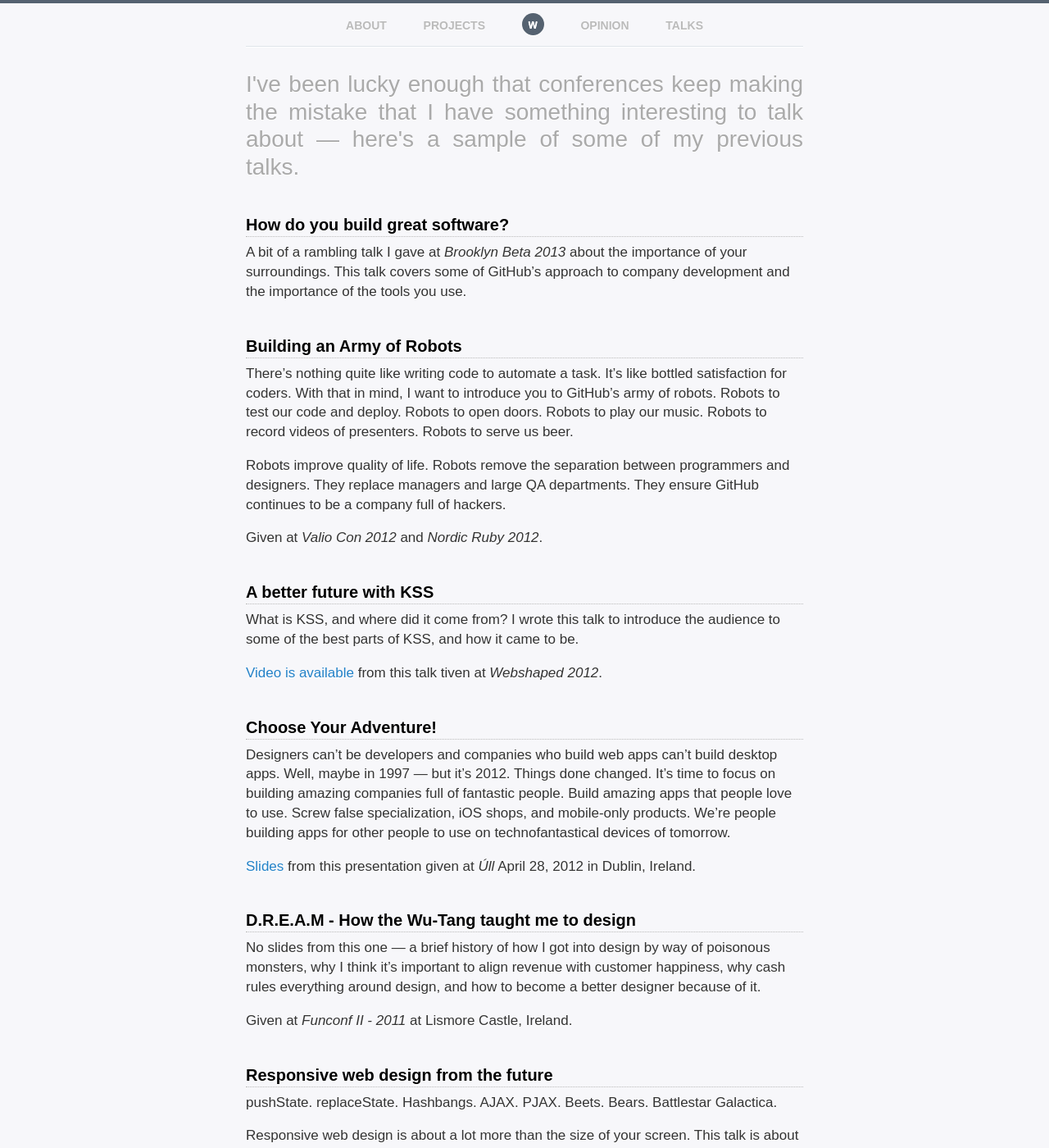
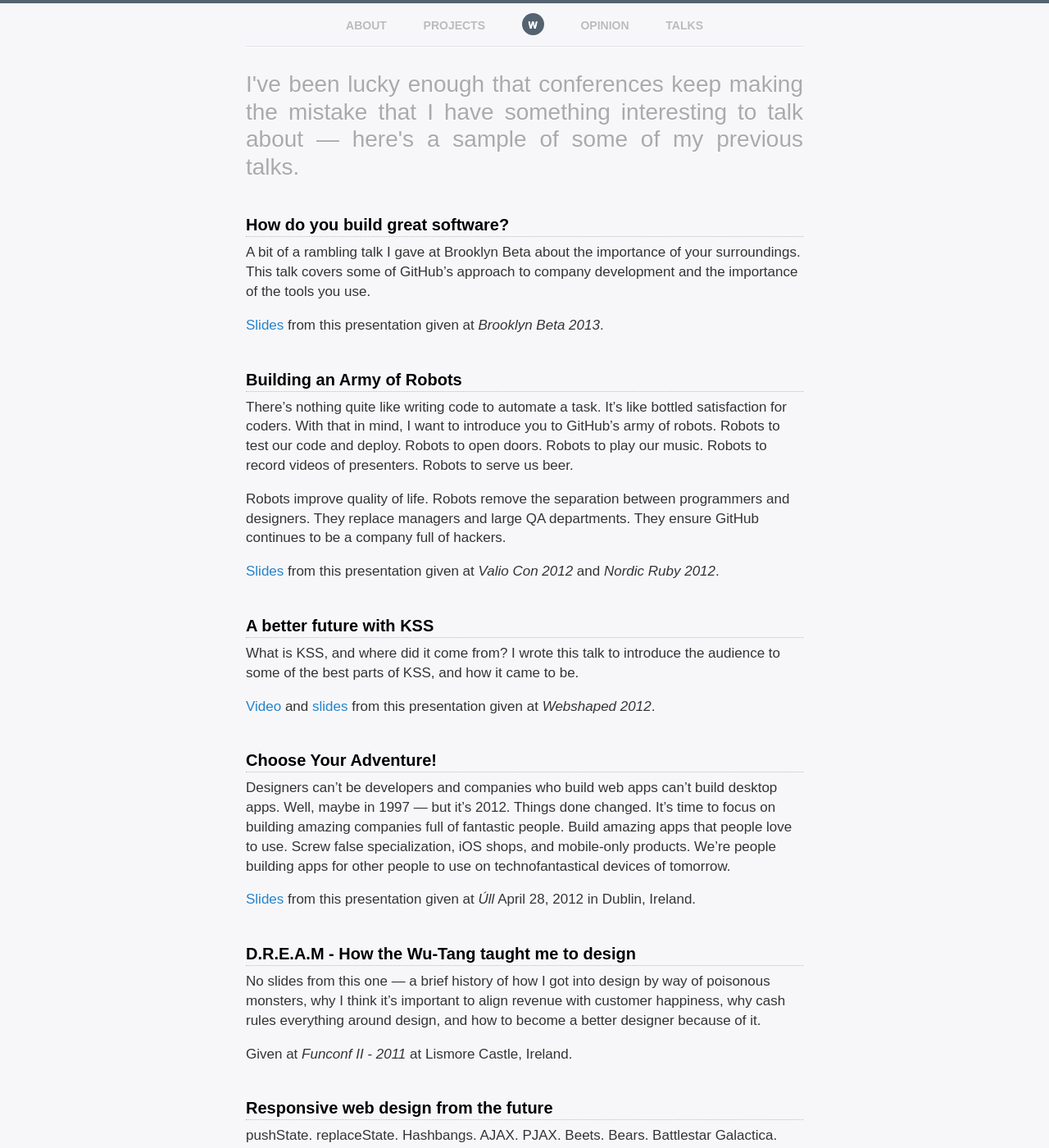
Before and after one commit to kneath/kneath.github.com, a Jekyll site: the page built from talks/index.md, in a window 1280 px wide and 1400 px high. Shown: the whole window at 82% size. Built offline with Jekyll 4.4.1, drawn with Linux system fonts in a browser that asks for light colours; Markdown is read by kramdown in place of the engine named in the settings; comment, search, counter and statistics services are not loaded.

Commit message:
Consistent formatting

```diff
--- a/talks/index.md
+++ b/talks/index.md
@@ -7,7 +7,9 @@ title: "Talks & Presentations"
 
 ## [How do you build great software?](https://speakerdeck.com/kneath/how-do-you-build-great-software)
 
-A bit of a rambling talk I gave at *Brooklyn Beta 2013* about the importance of your surroundings. This talk covers some of GitHub's approach to company development and the importance of the tools you use.
+A bit of a rambling talk I gave at Brooklyn Beta about the importance of your surroundings. This talk covers some of GitHub's approach to company development and the importance of the tools you use.
+
+[Slides](https://speakerdeck.com/kneath/how-do-you-build-great-software) from this presentation given at *Brooklyn Beta 2013*.
 
 ## [Building an Army of Robots](https://speakerdeck.com/kneath/building-an-army-of-robots)
 
@@ -15,13 +17,13 @@ There's nothing quite like writing code to automate a task. It's like bottled sa
 
 Robots improve quality of life. Robots remove the separation between programmers and designers. They replace managers and large QA departments. They ensure GitHub continues to be a company full of hackers.
 
-Given at *Valio Con 2012* and *Nordic Ruby 2012*.
+[Slides](https://speakerdeck.com/kneath/building-an-army-of-robots) from this presentation given at *Valio Con 2012* and *Nordic Ruby 2012*.
 
 ## [A better future with KSS](https://speakerdeck.com/kneath/a-better-future-with-kss)
 
 What is KSS, and where did it come from? I wrote this talk to introduce the audience to some of the best parts of KSS, and how it came to be.
 
-[Video is available](https://vimeo.com/49596147) from this talk tiven at *Webshaped 2012*.
+[Video](https://vimeo.com/49596147) and [slides](https://speakerdeck.com/kneath/a-better-future-with-kss) from this presentation given at *Webshaped 2012*.
 
 ## [Choose Your Adventure!](/talks/chooseyouradventure)
 
```
